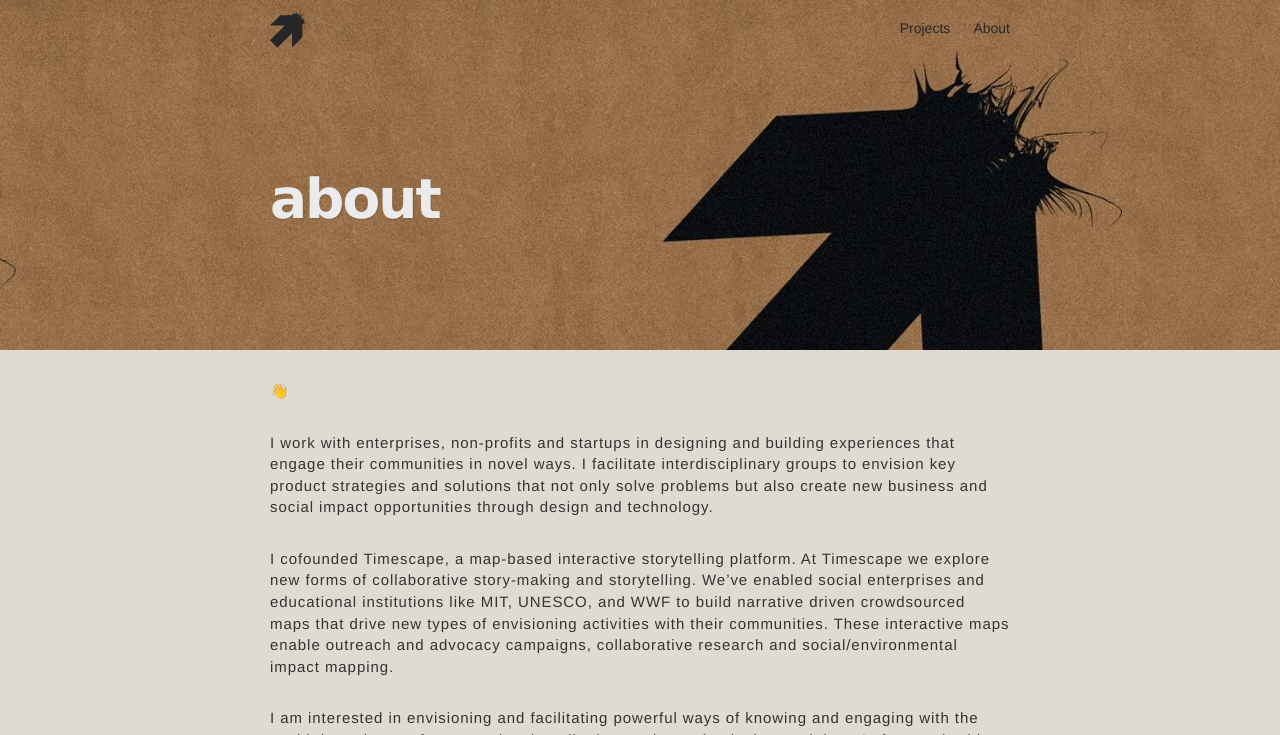
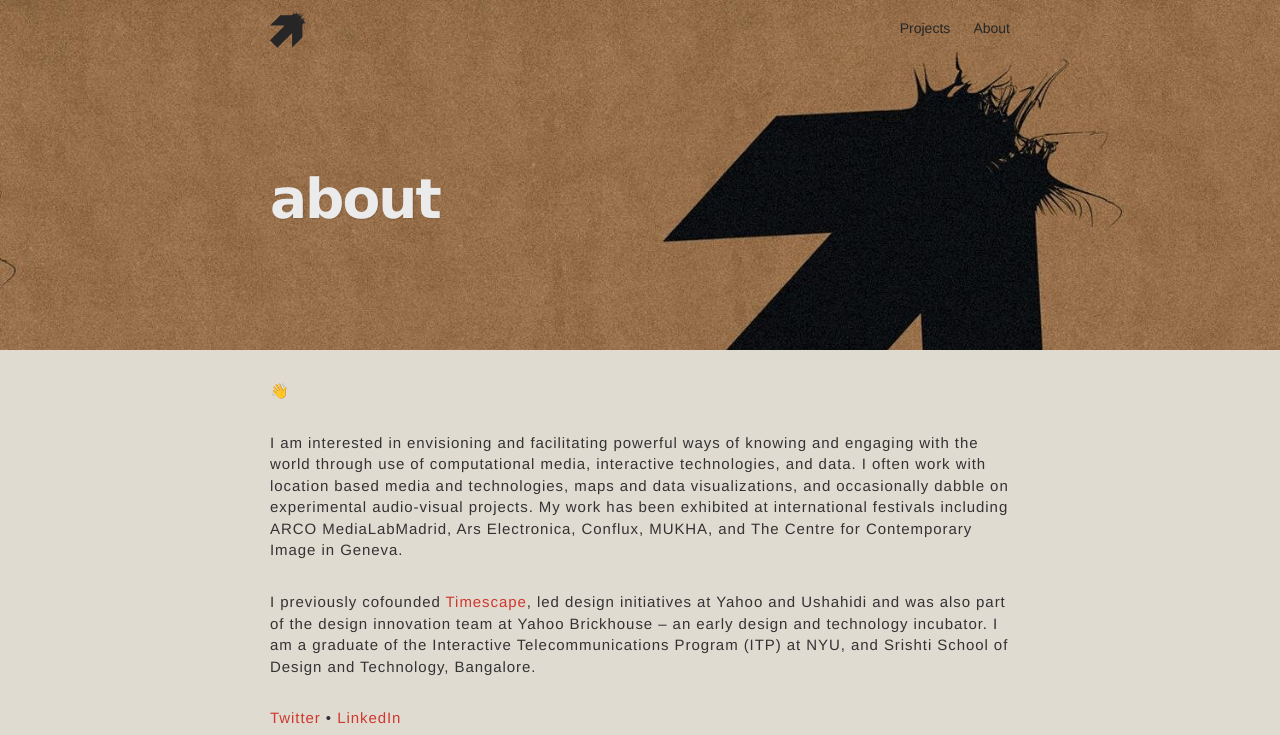
Before and after one commit to vbhv/vbhv.github.io, a Jekyll site: the page built from about/index.md, in a window 1280 px wide and 900 px high, cut to the strip 0-735 px from the top of the window. Built offline with Jekyll 4.4.1, drawn with Linux system fonts in a browser that asks for light colours; some of the changed text lies outside the part shown.

Commit message:
Update index.md

```diff
--- a/about/index.md
+++ b/about/index.md
@@ -6,13 +6,9 @@ permalink: /about/
 
 👋
 
-I work with enterprises, non-profits and startups in designing and building experiences that engage their communities in novel ways. I facilitate interdisciplinary groups to envision key product strategies and solutions that not only solve problems but also create new business and social impact opportunities through design and technology.
-
-I cofounded Timescape, a map-based interactive storytelling platform. At Timescape we explore new forms of collaborative story-making and storytelling. We’ve enabled social enterprises and educational institutions like MIT, UNESCO, and WWF to build narrative driven crowdsourced maps that drive new types of envisioning activities with their communities. These interactive maps enable outreach and advocacy campaigns, collaborative research and social/environmental impact mapping.
-
 I am interested in envisioning and facilitating powerful ways of knowing and engaging with the world through use of computational media, interactive technologies, and data. I often work with location based media and technologies, maps and data visualizations, and occasionally dabble on experimental audio-visual projects. My work has been exhibited at international festivals including ARCO MediaLabMadrid, Ars Electronica, Conflux, MUKHA, and The Centre for Contemporary Image in Geneva.
 
-I previously led design initiatives at Yahoo and Ushahidi and was also part of the design innovation team at Yahoo Brickhouse – an early design and technology incubator. I am a graduate of the Interactive Telecommunications Program (ITP) at NYU, and Srishti School of Design and Technology, Bangalore.
+I previously cofounded [Timescape](https://timescape.io), led design initiatives at Yahoo and Ushahidi and was also part of the design innovation team at Yahoo Brickhouse – an early design and technology incubator. I am a graduate of the Interactive Telecommunications Program (ITP) at NYU, and Srishti School of Design and Technology, Bangalore.
 
 [Twitter](https://twitter.com/voybhav) • [LinkedIn](https://in.linkedin.com/in/vbhawsar)
 
```
